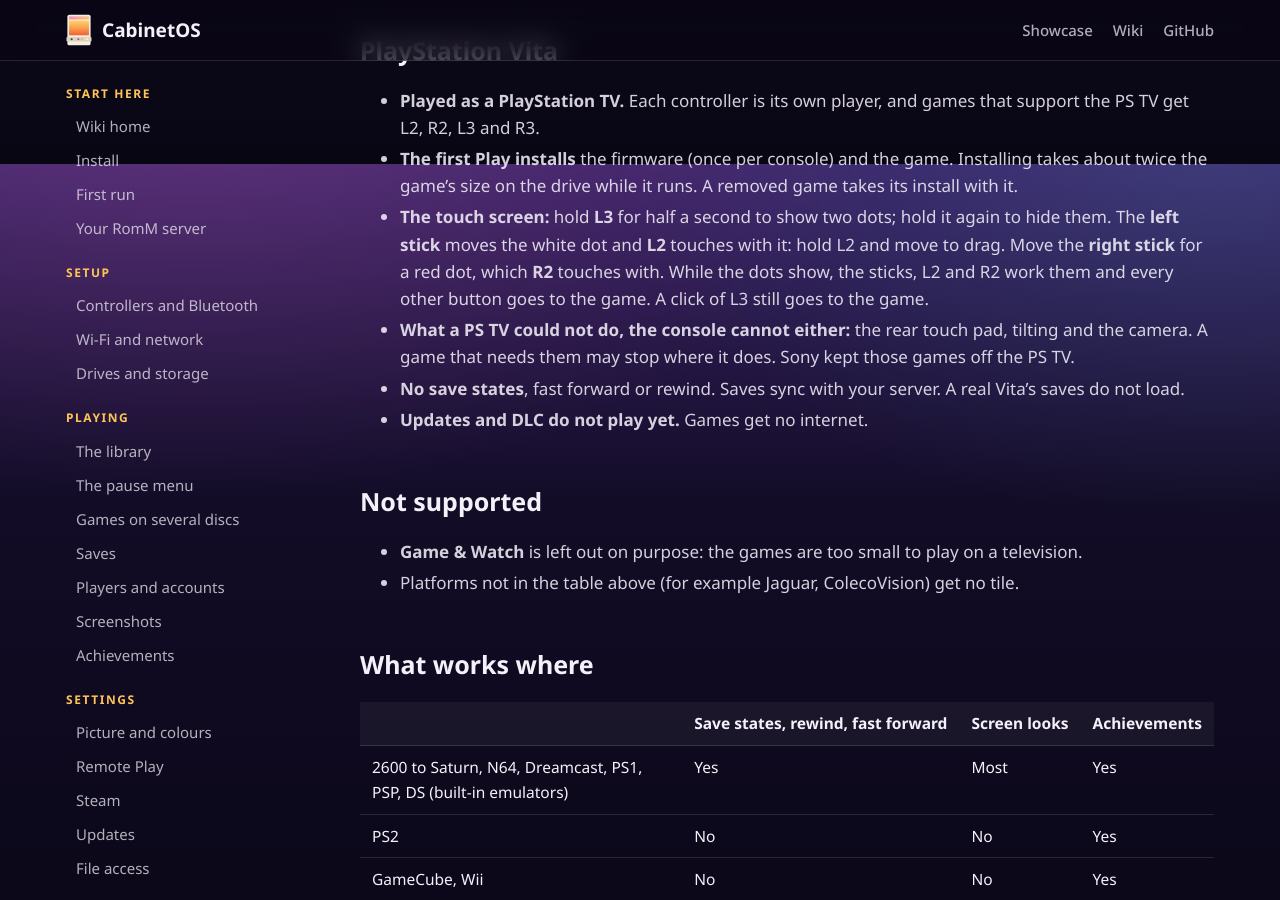
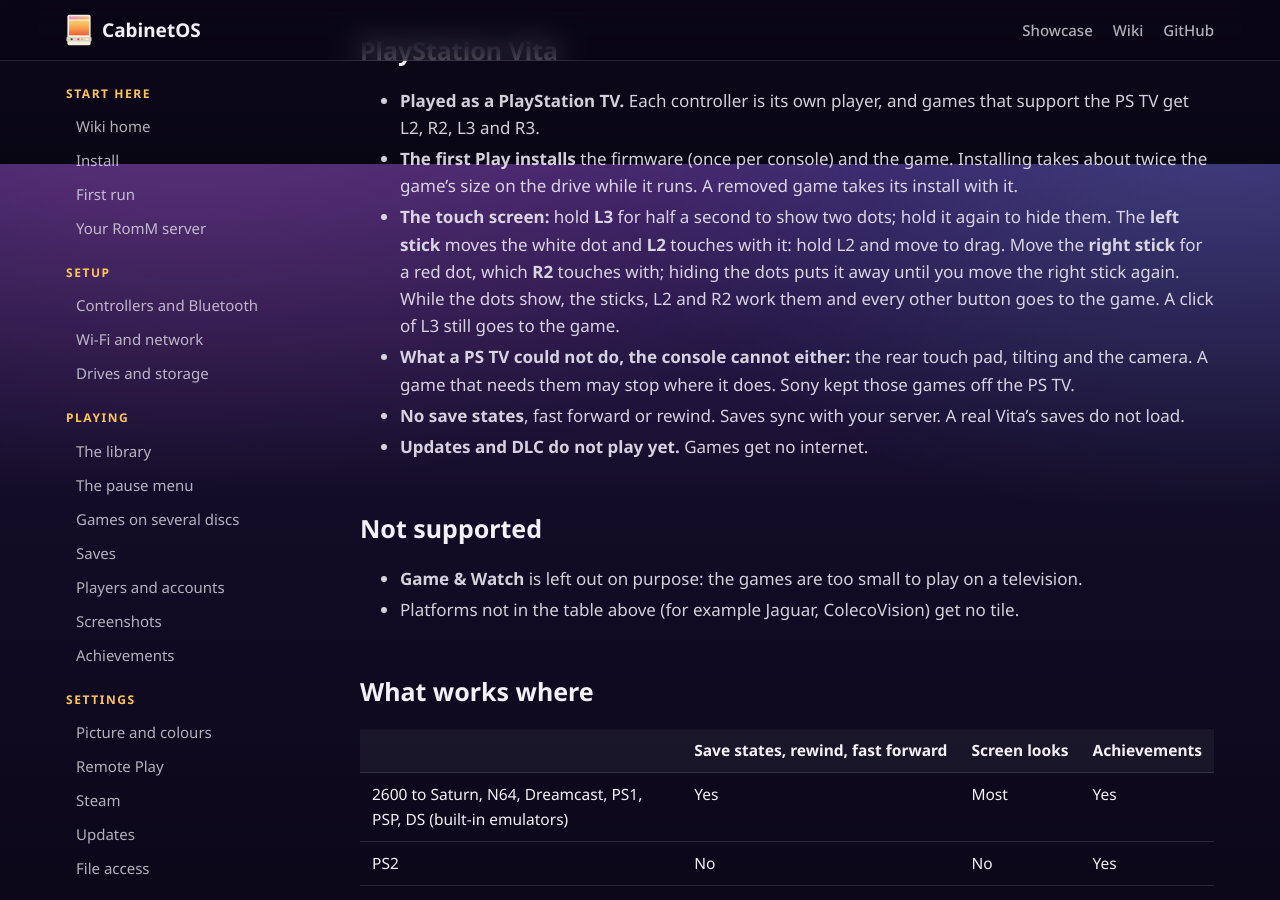
Before and after one commit to MMagTech/cabinetos, a Jekyll site: the page built from docs/wiki/systems.md, in a window 1280 px wide and 900 px high, scrolled down 5236 px. Built offline with Jekyll 4.4.1, drawn with Linux system fonts in a browser that asks for light colours; our own code applies the rules of GitHub Pages for plain Markdown files.

Commit message:
Vita pointer: hiding the dots puts the red one away
Each long press of L3 now shows the white dot alone; the red dot comes
again only when the right stick moves or R2 is pulled. It kept coming
back in WipEout 2048, where one finger is all the menus need. The
console's own pointer code; nothing in Vita3K changes.

Co-Authored-By: Claude Opus 5.5 <noreply@anthropic.com>

```diff
--- a/docs/wiki/systems.md
+++ b/docs/wiki/systems.md
@@ -146,9 +146,10 @@ downloads anything new into the console's shared BIOS folder.
 - **The touch screen:** hold **L3** for half a second to show two dots; hold
   it again to hide them. The **left stick** moves the white dot and **L2**
   touches with it: hold L2 and move to drag. Move the **right stick** for a
-  red dot, which **R2** touches with. While the dots show, the sticks, L2 and
-  R2 work them and every other button goes to the game. A click of L3 still
-  goes to the game.
+  red dot, which **R2** touches with; hiding the dots puts it away until you
+  move the right stick again. While the dots show, the sticks, L2 and R2 work
+  them and every other button goes to the game. A click of L3 still goes to
+  the game.
 - **What a PS TV could not do, the console cannot either:** the rear touch
   pad, tilting and the camera. A game that needs them may stop where it does.
   Sony kept those games off the PS TV.
```
Also changed, not shown: 2 other files.
